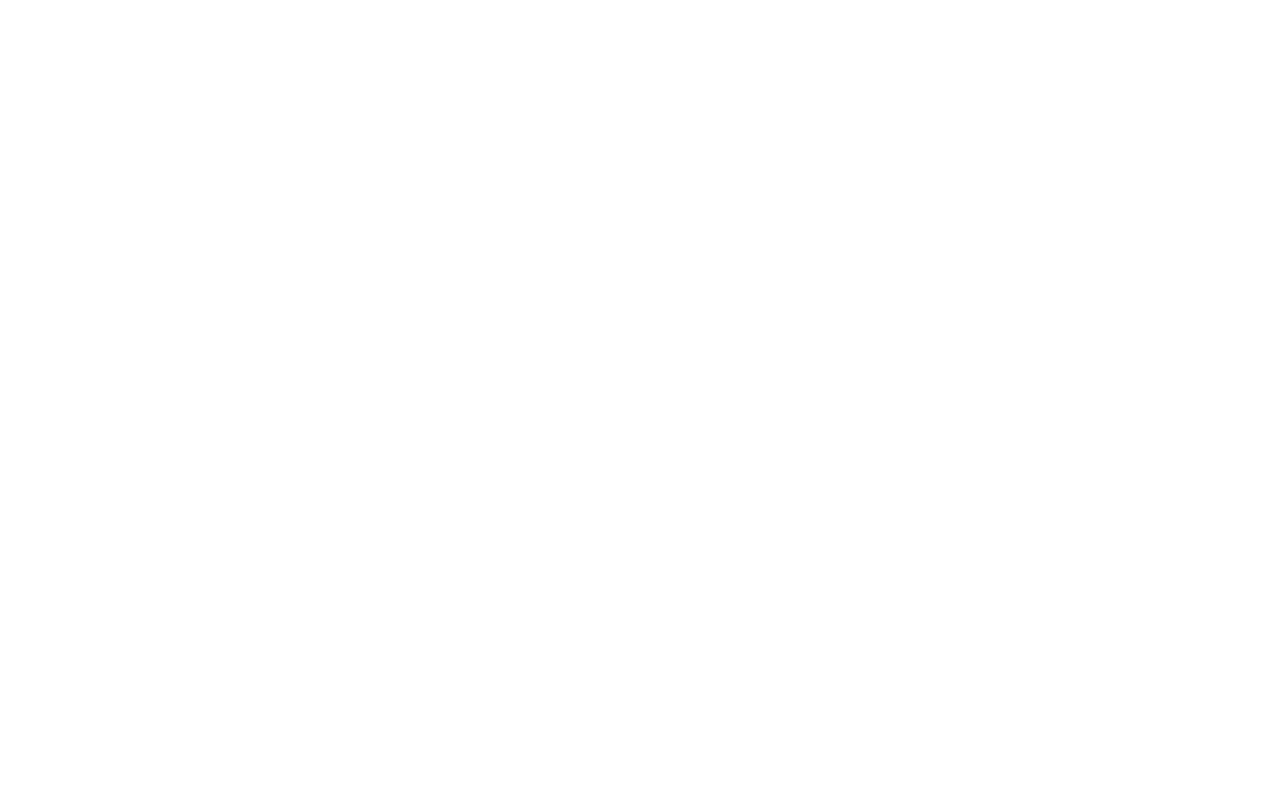
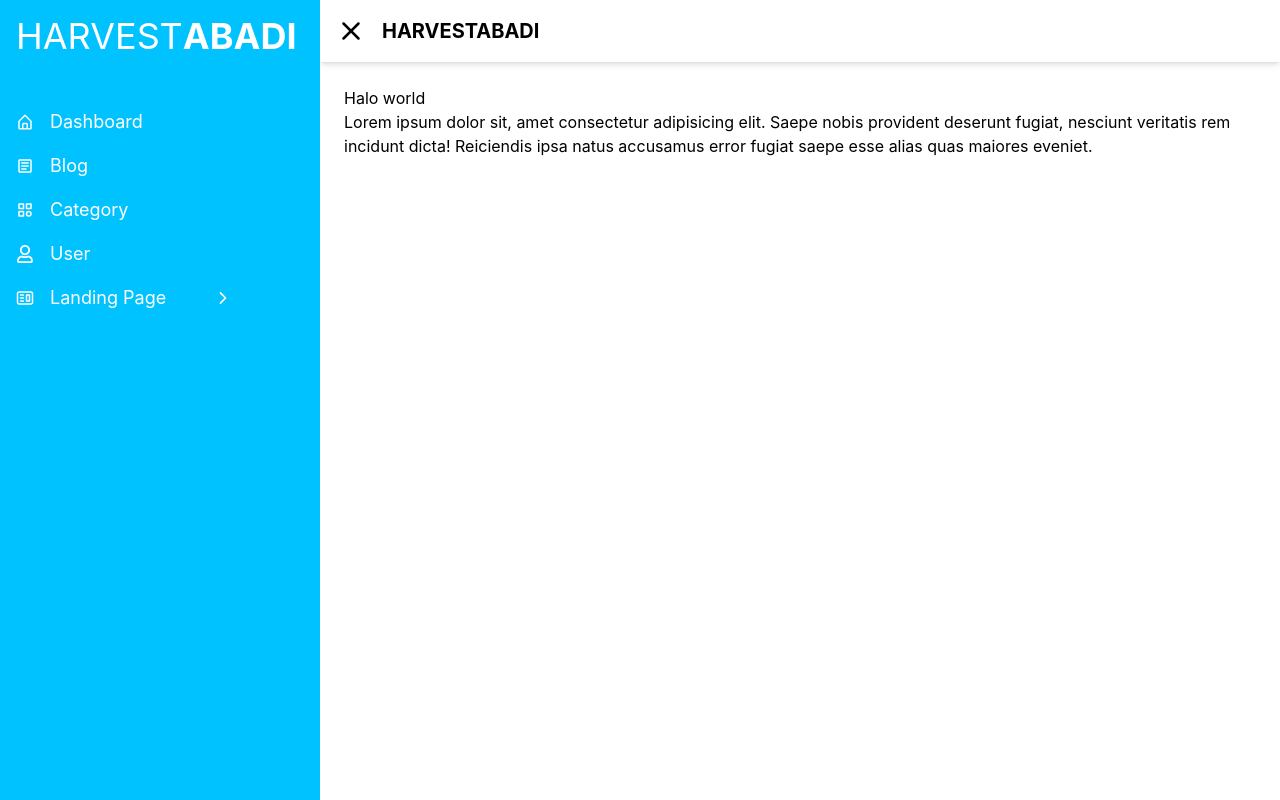
Before and after one commit to mohammadrafly/dashboard-harvestabadi, a React (Create React App) app: page /dashboard in a window 1280 px wide. Before the commit this address had no page. Built offline with nearby package versions, Linux system fonts and the light colour scheme.

Commit message:
add dashboard layout

```diff
--- a/package.json
+++ b/package.json
@@ -8,6 +8,7 @@
     "@testing-library/user-event": "^13.5.0",
     "react": "^18.3.1",
     "react-dom": "^18.3.1",
+    "react-icons": "^5.3.0",
     "react-router-dom": "^6.26.2",
     "react-scripts": "5.0.1",
     "web-vitals": "^2.1.4"
--- a/src/App.jsx
+++ b/src/App.jsx
@@ -1,12 +1,24 @@
 import React from 'react';
 import { BrowserRouter as Router, Route, Routes } from 'react-router-dom';
 import Login from './pages/Login';
+import DashboardLayout from './pages/Dashboard';
+
+const Dashboard = () => {
+  return <h1 className="text-3xl font-bold">Dashboard Content</h1>;
+};
 
 const App = () => {
   return (
     <Router>
       <Routes>
+        {/* Login Route */}
         <Route path="/" element={<Login />} />
+
+        {/* Dashboard Route with Sidebar */}
+        <Route path="/dashboard" element={<DashboardLayout />}>
+          <Route index element={<Dashboard />} />
+          {/* Add more routes under the dashboard as needed */}
+        </Route>
       </Routes>
     </Router>
   );
--- /dev/null
+++ b/src/pages/Dashboard.jsx
@@ -0,0 +1,99 @@
+import React, { useState, useEffect } from 'react';
+import { Outlet } from 'react-router-dom';
+import { FiMenu, FiX } from 'react-icons/fi';
+import { MdOutlineArticle } from "react-icons/md";
+import { BiHomeAlt } from 'react-icons/bi';
+import { TbCategory } from 'react-icons/tb';
+import { FaRegUser } from 'react-icons/fa';
+import { CgWebsite } from 'react-icons/cg';
+import { IoIosArrowForward } from 'react-icons/io';
+
+const Sidebar = ({ isOpen }) => {
+    return (
+        <div
+        className={`bg-[#00C2FF] text-white fixed top-0 h-full transition-all duration-300 ${
+            isOpen ? 'w-64 md:w-80' : 'w-0'
+        }`}
+        style={{ overflow: 'hidden' }}
+        >
+        <div className="p-4 text-4xl">
+            <h1>
+                HARVEST<span className="font-bold">ABADI</span>
+            </h1>
+        </div>
+        <ul className="mt-7 cursor-pointer text-lg">
+            <li className="py-2 px-4 hover:text-yellow-400 flex items-center">
+                <BiHomeAlt />
+                <span className="ml-4">Dashboard</span>
+            </li>
+            <li className="py-2 px-4 hover:text-yellow-400 flex items-center">
+                <MdOutlineArticle />
+                <span className="ml-4">Blog</span>
+            </li>
+            <li className="py-2 px-4 hover:text-yellow-400 flex items-center">
+                <TbCategory />
+                <span className="ml-4">Category</span>
+            </li>
+            <li className="py-2 px-4 hover:text-yellow-400 flex items-center">
+                <FaRegUser />
+                <span className="ml-4">User</span>
+            </li>
+            <li className="py-2 px-4 hover:text-yellow-400 flex items-center">
+                <CgWebsite />
+                <span className="ml-4 pr-12">Landing Page</span>
+                <IoIosArrowForward />
+            </li>
+        </ul>
+        </div>
+    );
+    };
+
+    const DashboardLayout = () => {
+    const [isOpen, setIsOpen] = useState(false);
+
+    useEffect(() => {
+        const handleResize = () => {
+        if (window.innerWidth >= 768) {
+            setIsOpen(true);
+        }
+        };
+
+        handleResize();
+
+        window.addEventListener('resize', handleResize);
+
+        return () => window.removeEventListener('resize', handleResize);
+    }, []);
+
+    const toggleSidebar = () => {
+        setIsOpen(!isOpen);
+    };
+
+    return (
+        <div className="flex h-screen">
+
+        <Sidebar isOpen={isOpen} />
+
+        <div
+            className={`flex-1 transition-all duration-300 ${isOpen ? 'ml-64 md:ml-80' : 'ml-0'}`}
+        >
+
+            <header className="bg-white p-4 shadow-md flex justify-between items-center">
+            <div className="flex items-center">
+                <button onClick={toggleSidebar} className="text-3xl focus:outline-none mr-4">
+                {isOpen ? <FiX /> : <FiMenu />}
+                </button>
+                <h1 className="text-xl font-bold">HARVESTABADI</h1>
+            </div>
+            </header>
+
+            <main className="p-6">
+                <h1>Halo world</h1>
+                <p>Lorem ipsum dolor sit, amet consectetur adipisicing elit. Saepe nobis provident deserunt fugiat, nesciunt veritatis rem incidunt dicta! Reiciendis ipsa natus accusamus error fugiat saepe esse alias quas maiores eveniet.</p>
+            </main>
+        </div>
+        </div>
+    );
+};
+
+export default DashboardLayout;
```
Also changed, not shown: public/images/loginImg.png (added), 1 other file (tests, documents, lock files or other folders).
